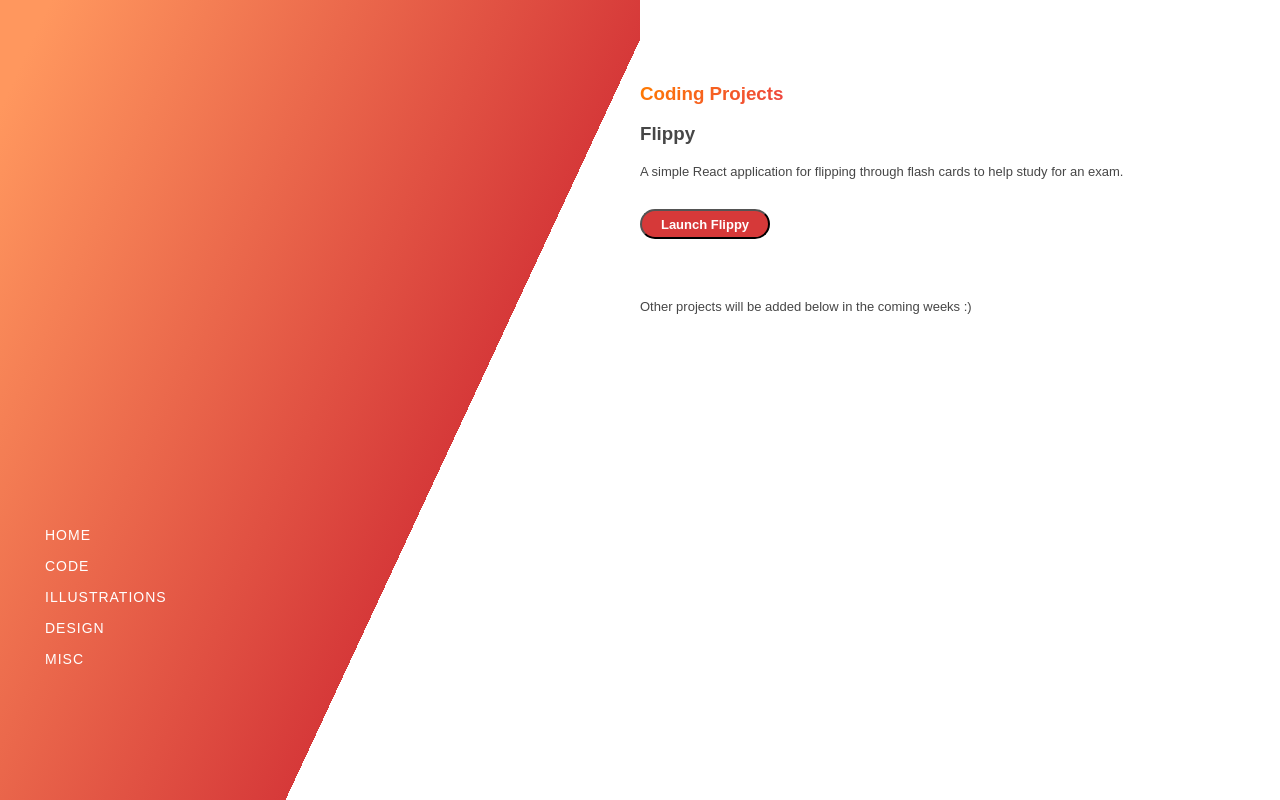
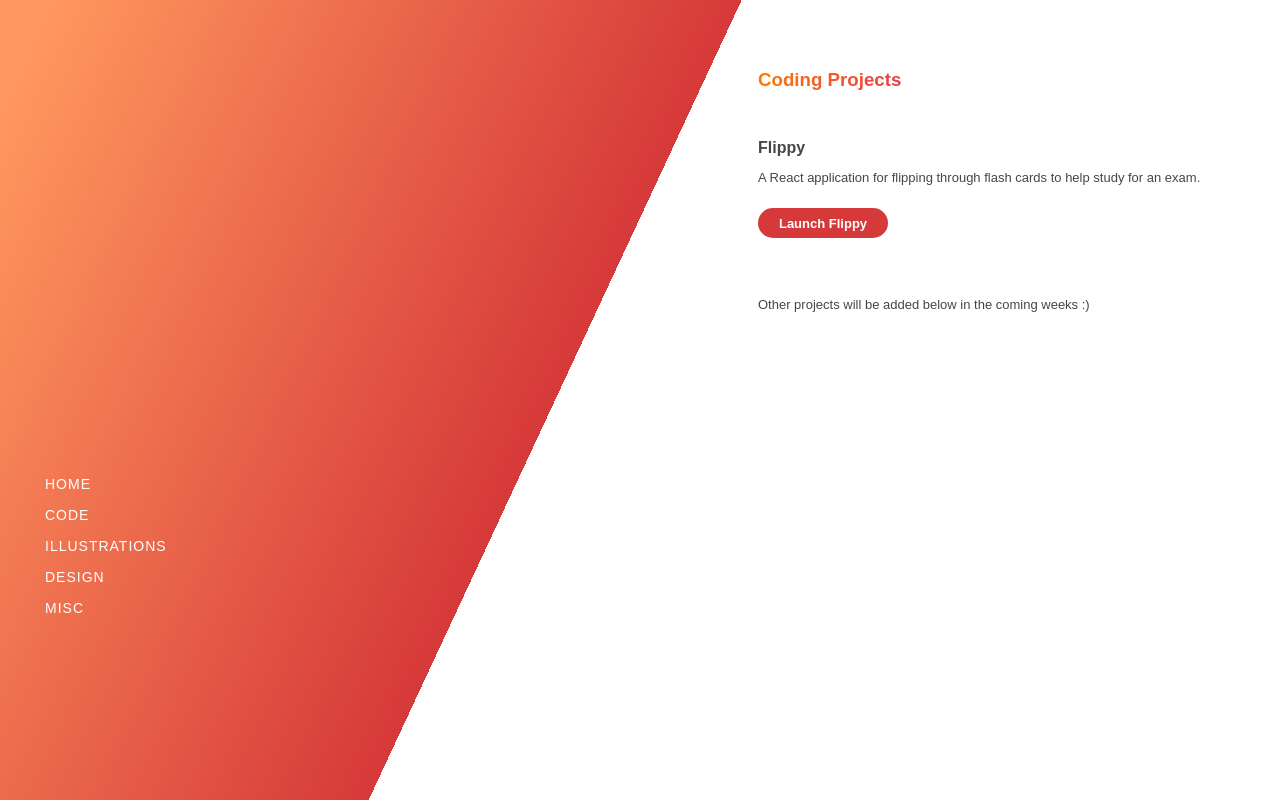
Before and after one commit to loucilvr/loucilrubio.github.io, a React (Create React App) app in the folder my-app/: page /#/code in a window 1280 px wide. Built offline with nearby package versions, Linux system fonts and the light colour scheme.

Commit message:
updated style and about description

```diff
--- a/my-app/src/Components/AboutMe/About.css
+++ b/my-app/src/Components/AboutMe/About.css
@@ -7,7 +7,7 @@
 }
 
 .aboutHeader{
-    padding: 60px 10px;
+    padding: 50px 10px;
     text-align: center;
 }
 
@@ -25,6 +25,7 @@
     -webkit-background-clip: text;
     -webkit-text-fill-color: transparent;
     font-weight: 700;
+    padding-bottom: 30px;
 }
 
 .aboutDetails{
@@ -65,7 +66,7 @@ span.space{
         width: 100%;
         height: 100%;
         overflow-y: auto;
-        margin-top: 40%;
+        margin: 50% 0 10% 0%;
     }
 
     .aboutHeader{
@@ -76,7 +77,7 @@ span.space{
     .mediaLinks {
         padding: 10px;
         text-align: center;
-        font-size: 11px;
+        font-size: 12px;
         letter-spacing: 1px;
     }
 
--- a/my-app/src/Components/AboutMe/AboutMe.js
+++ b/my-app/src/Components/AboutMe/AboutMe.js
@@ -1,5 +1,4 @@
 import React from  'react';
-import Footer from './../Footer/Footer';
 import './About.css'
 import Headshot from '../../assets/img/2016spring_headshot.png'
 import Menu from "../Menu/Menu";
@@ -12,12 +11,15 @@ const AboutMe = () => {
            <div className="about">
                <div className="aboutHeader">
                    <img src={ Headshot } alt="hi" className="headshot"/>
-                <h1 className="name">hi there, i'm Loucil.</h1>
+                <h1 className="name">hi there, i'm Loucil</h1>
                    <div className="aboutDetails">
                        <p>
-                           Welcome to my online portfolio! I'm an <b>application developer with a passion for UI & UX Design.</b><br/><br/>
-                           I graduated from Florida State University with a Bachelor of Science degree
-                           in Information Technology in 2016, and jumpstarted my career in Tech at JPMorgan in Florida.
+                           I'm an <b>application developer with a passion for UI & UX Design. </b>
+                           How users interact with a product, or service, and what they experience are two of the things that
+                           hold the utmost importance to me as a developer & designer.<br/>
+                           <center>~</center>
+                           <br/>
+                           I graduated from Florida State University in 2016, and jumpstarted my career in Tech at JPMorgan Chase in Florida.
                            I built this portfolio to showcase my personal projects, share my current interests,
                            as well as my journey as a woman in technology.
                        </p>
@@ -28,7 +30,6 @@ const AboutMe = () => {
                    <span className="space"> | </span>
                    <a href="https://github.com/loucilvr">GITHUB</a>
                </div>
-               <Footer/>
            </div>
        </div>
    );
--- a/my-app/src/Components/App.css
+++ b/my-app/src/Components/App.css
@@ -7,9 +7,9 @@
   }
 
   .details {
-    margin-top: 5%;
-    height: 620px;
-    width: 50%;
+    padding: 50px 10px;
+    height: 100%;
+    width: 40%;
     float: right;
     overflow-y: scroll;
     text-align: left;
--- a/my-app/src/Components/Code/Code.css
+++ b/my-app/src/Components/Code/Code.css
@@ -1,11 +1,12 @@
 .launchApp {
-    margin: 30px 0;
+    margin: 10px 0;
     border-radius: 34px;
     width: 130px;
     height: 30px;
     font-size: 13px;
     font-weight: bold;
     background-color: #d63939;
+    border: none;
 }
 
 button>a {
--- a/my-app/src/Components/Code/Code.js
+++ b/my-app/src/Components/Code/Code.js
@@ -8,16 +8,17 @@ const Code = ()=> (
         <div className="details content">
             <h3 className="name">Coding Projects</h3>
             <div className="projectDesc">
-                <h3>Flippy</h3>
-                <p>A simple React application for flipping through flash cards to help
-                    study for an exam.<br/>
+                <b>Flippy</b>
+                <p>A React application for flipping through flash cards to help
+                    study for an exam.
+                </p>
                     <button className="launchApp">
                         <a href="https://flippy-app.herokuapp.com/">Launch Flippy</a>
                     </button>
                 <br/>
                 <br/>
                 <br/>
-                Other projects will be added below in the coming weeks :)</p>
+                <p>Other projects will be added below in the coming weeks :)</p>
             </div>
         </div>
     </div>
--- a/my-app/src/Components/Footer/Footer.css
+++ b/my-app/src/Components/Footer/Footer.css
@@ -1,9 +1,7 @@
 .footer {
 	text-align: center;
 	font-size: 11px;
-	/*text-transform: uppercase;*/
-	margin-top: 20px;
-	/*letter-spacing: 0.5px;*/
+	margin-top: 10px;
 	color: #000000;
 }
 
--- a/my-app/src/Components/Menu/Menu.css
+++ b/my-app/src/Components/Menu/Menu.css
@@ -1,12 +1,13 @@
 @media (min-width:769px) {
 	/* tablet, landscape iPad, lo-res laptops ands desktops */
 	.menuContainer {
-		width: 50%;
+		width: 60%;
 		height: 100%;
 		float: left;
 		background-image: -webkit-linear-gradient(155deg, transparent 35%, #d63939 35%, #ff975e 95%);
 		position: absolute;
 		overflow: hidden !important;
+		z-index: 1000;
 	}
 
 	.imgGallery {
@@ -19,7 +20,7 @@
 
 	.menu {
 		float: left;
-		margin-top: 80%;
+		margin-top: 60%;
 		margin-left: 30px
 	}
 
```
